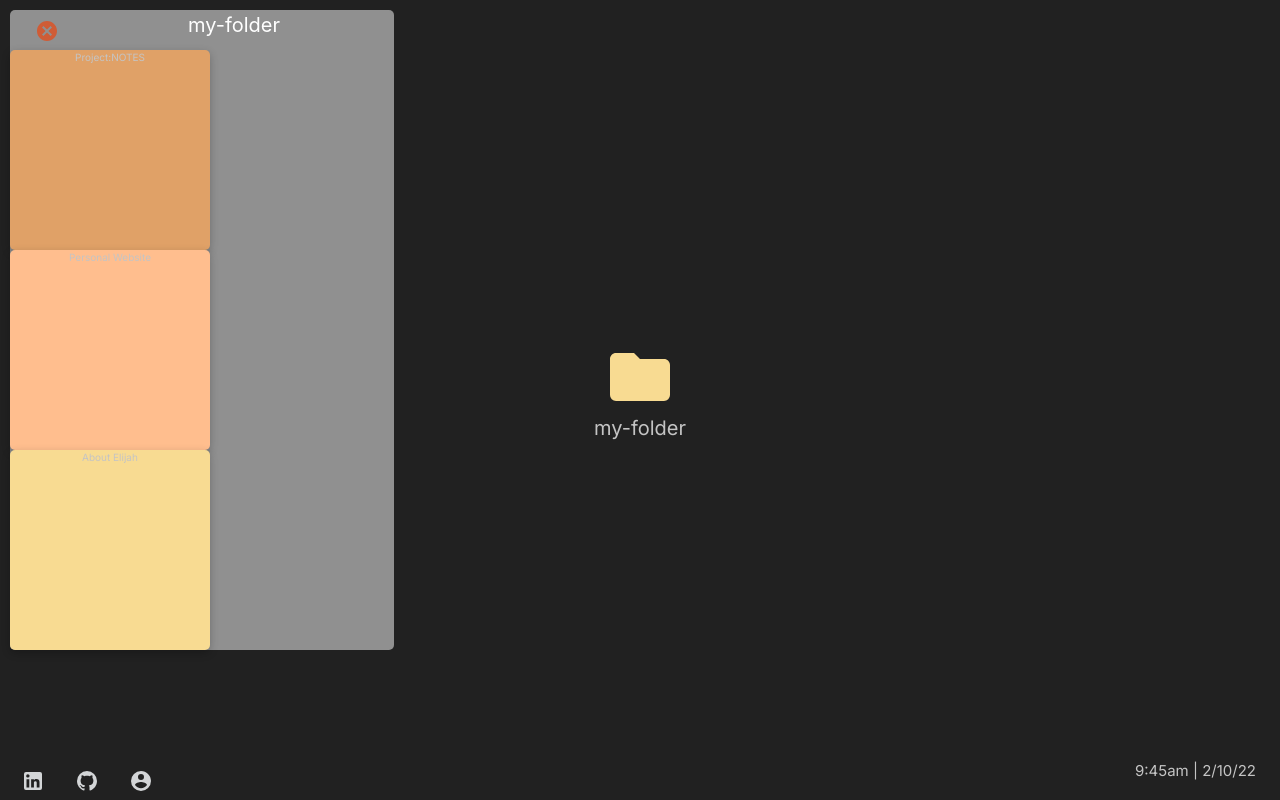
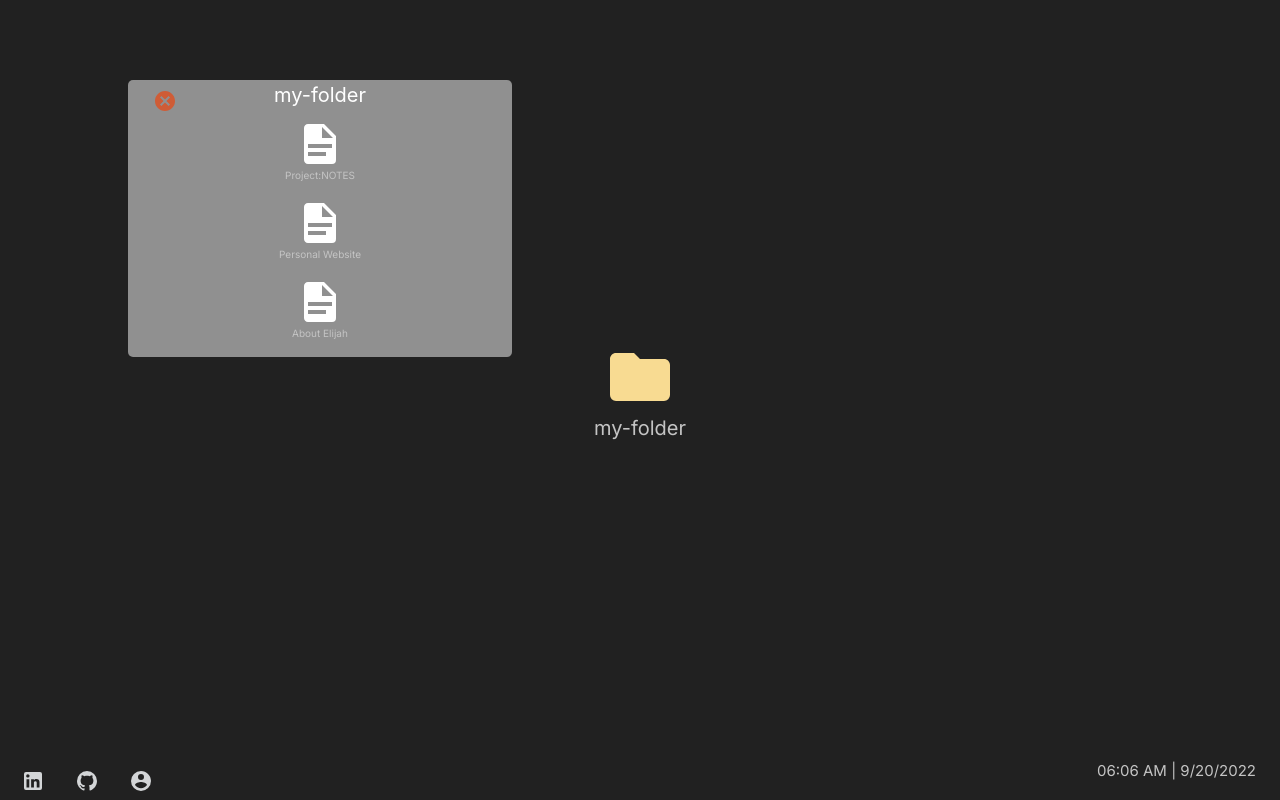
Before and after one commit to 1337-hacks/personal-website, a React (Create React App) app: page / in a window 1280 px wide. Both pictures are taken after a click on the element "my-folder". Shown: the top 800 px of the page. Built offline with nearby package versions, Linux system fonts and the light colour scheme.

Commit message:
c005 Improved folder window and menu bar

```diff
--- a/package.json
+++ b/package.json
@@ -13,6 +13,7 @@
     "react-dom": "^18.2.0",
     "react-draggable": "^4.4.5",
     "react-scripts": "5.0.1",
+    "react-transition-group": "^4.4.5",
     "web-vitals": "^2.1.4"
   },
   "scripts": {
--- a/src/App.css
+++ b/src/App.css
@@ -19,23 +19,10 @@ p {
 }
 
 .file {
-  background-color: rgb(236, 235, 228);
-  color: #282c34;
+  cursor: pointer;
   font-family: 'Raleway', sans-serif;
-  display: flex;
-  flex-direction: column;
-  align-items: center;
-  width: 200px;
-  height: 200px;
-  box-shadow: rgba(0, 0, 0, 0.24) 0px 3px 8px;
-  border-radius: 5px;
-  transition: transform 0.5s;
-}
-
-.file:hover {
-  transform: translateX(-35px);
-  transform: translateY(-35px);
-  cursor: pointer;
+  display: inline-block;
+  font-size: 15px;
 }
 
 .folder {
@@ -52,8 +39,8 @@ p {
 
 .folder-window {
   position: absolute;
-  top: 10px;
-  left: 10px;
+  top: 10%;
+  left: 10%;
   background-color: rgba(226, 226, 226, 0.575);
   border-radius: 5px;
   width: 30%;
@@ -83,6 +70,8 @@ p {
   font-size: 15px;
 }
 
+
+
 .footer {
   display: flex;
   width: 100%;
--- a/src/App.js
+++ b/src/App.js
@@ -10,6 +10,7 @@ import { mdiFolder } from '@mdi/js';
 import Footer from './Footer';
 
 import Draggable, {DraggableCore} from 'react-draggable';
+import Fade from 'react-bootstrap/Fade';
 import { mdiCloseCircle } from '@mdi/js';
 
 import Stack from 'react-bootstrap/Stack';
@@ -41,27 +42,22 @@ function App() {
 
   const [folderSelect, setFolderSelect] = useState(false);
 
+  const [time, setTime] = useState(new Date());
+
+  useEffect(()=> {
+    setInterval(()=> {
+      let newTime = new Date();
+      setTime(newTime);
+    }, 1000)
+  }, [time])
+
   return (
     <>
       <div className="App-body">
         <Container>
           <Row>
             <Col align="center">
-              {/* {presetFiles.map((file, index) => {
-                const posOffset = index * 12;
-                let offsetLeft = `calc(40% + ${posOffset}px)`, offsetTop = `calc(40% + ${posOffset}px)`;
-                return(
-                  <File
-                    key={index}
-                    section={file.section}
-                    fileName={file.fileName}
-                    sectionSelected={sectionSelected}
-                    offsetLeft={offsetLeft}
-                    offsetTop={offsetTop}
-                    bgColor={presetColorFiles[index]}
-                  />
-                )
-              })} */}
+
               <div className="folder" onClick={() => setFolderSelect(true)}>
                 <Icon
                   path={mdiFolder}
@@ -72,11 +68,11 @@ function App() {
                 <p>my-folder</p>
               </div>
 
-              {folderSelect &&
-                <Draggable>
+              <Draggable handle=".handle">
+                <Fade in={folderSelect}>
                 <Container className="folder-window">
-                    <Row>
-                      <Col xs={2}>
+                  <Row className="handle">
+                    <Col xs={2} align="left">
                       <Button variant="link" onClick={() => setFolderSelect(false)}>
                       <Icon
                         path={mdiCloseCircle}
@@ -88,8 +84,10 @@ function App() {
                     <Col>
                       my-folder
                     </Col>
+                    <Col xs={2}></Col>
                   </Row>
                   <Row>
+                    {/* <Stack gap={5} direction="horizontal"> */}
                       {
                         presetFiles.map((file, index) => {
                           const posOffset = index * 12;
@@ -107,14 +105,16 @@ function App() {
                           )
                         })
                       }
+                    {/* </Stack> */}
+
                   </Row>
                 </Container>
+                </Fade>
               </Draggable>
-              }
 
             </Col>
+          </Row>
 
-          </Row>
           <Row className="window-menu">
             <Col style={{paddingLeft: "20px"}}>
               <Stack gap={1} direction="horizontal">
@@ -130,7 +130,7 @@ function App() {
                 <Button variant="link" href="https://github.com/1337-hacks">
                   <Icon
                     path={mdiGithub}
-                    title="linkedIn"
+                    title="github"
                     size={1}
                     color="#D3D5D7"
                   />
@@ -139,7 +139,7 @@ function App() {
                 <Button variant="link">
                   <Icon
                     path={mdiAccountCircle}
-                    title="linkedIn"
+                    title="contact"
                     size={1}
                     color="#D3D5D7"
                   />
@@ -148,7 +148,7 @@ function App() {
               </Stack>
             </Col>
             <Col align="right">
-              <p>9:45am | 2/10/22</p>
+              <p>{time.toLocaleString([], {hour: '2-digit', minute:'2-digit'})} | {time.toLocaleDateString()}</p>
             </Col>
           </Row>
         </Container>
@@ -164,8 +164,7 @@ function App() {
           : <div ref={scrollRef}></div>
       }
 
-      <AboutMe/>
-      <Footer/>
+      {/* <Footer/> */}
     </>
 
   );
--- a/src/File.js
+++ b/src/File.js
@@ -1,13 +1,20 @@
 import React from "react";
+import { mdiFileDocument } from '@mdi/js';
+import Icon from '@mdi/react';
 
 function File(props) {
 
     return(
         <div
             className="file"
-            style={{left: props.offsetLeft, top: props.offsetTop, backgroundColor: props.bgColor}}
             onClick={()=> props.sectionSelected(props.section)}
         >
+            <Icon
+                path={mdiFileDocument}
+                title={props.fileName}
+                size={2}
+                color="white"
+            />
             <p style={{fontSize: "10px"}}>{props.fileName}</p>
         </div>
     )
```
Also changed, not shown: src/logo.svg (deleted), 1 other file (tests, documents, lock files or other folders). Lines whose indentation alone changed are shown as unchanged.
